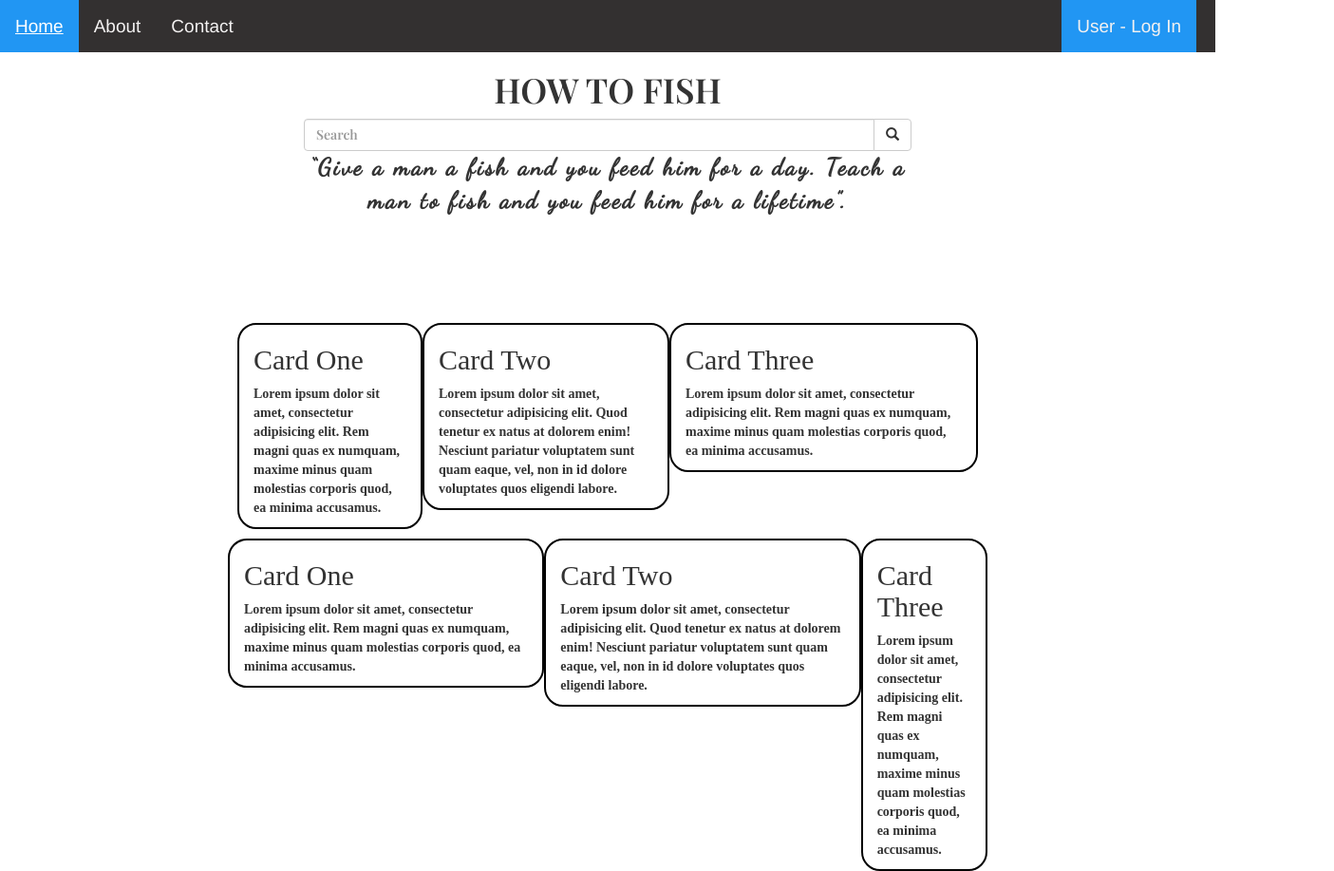
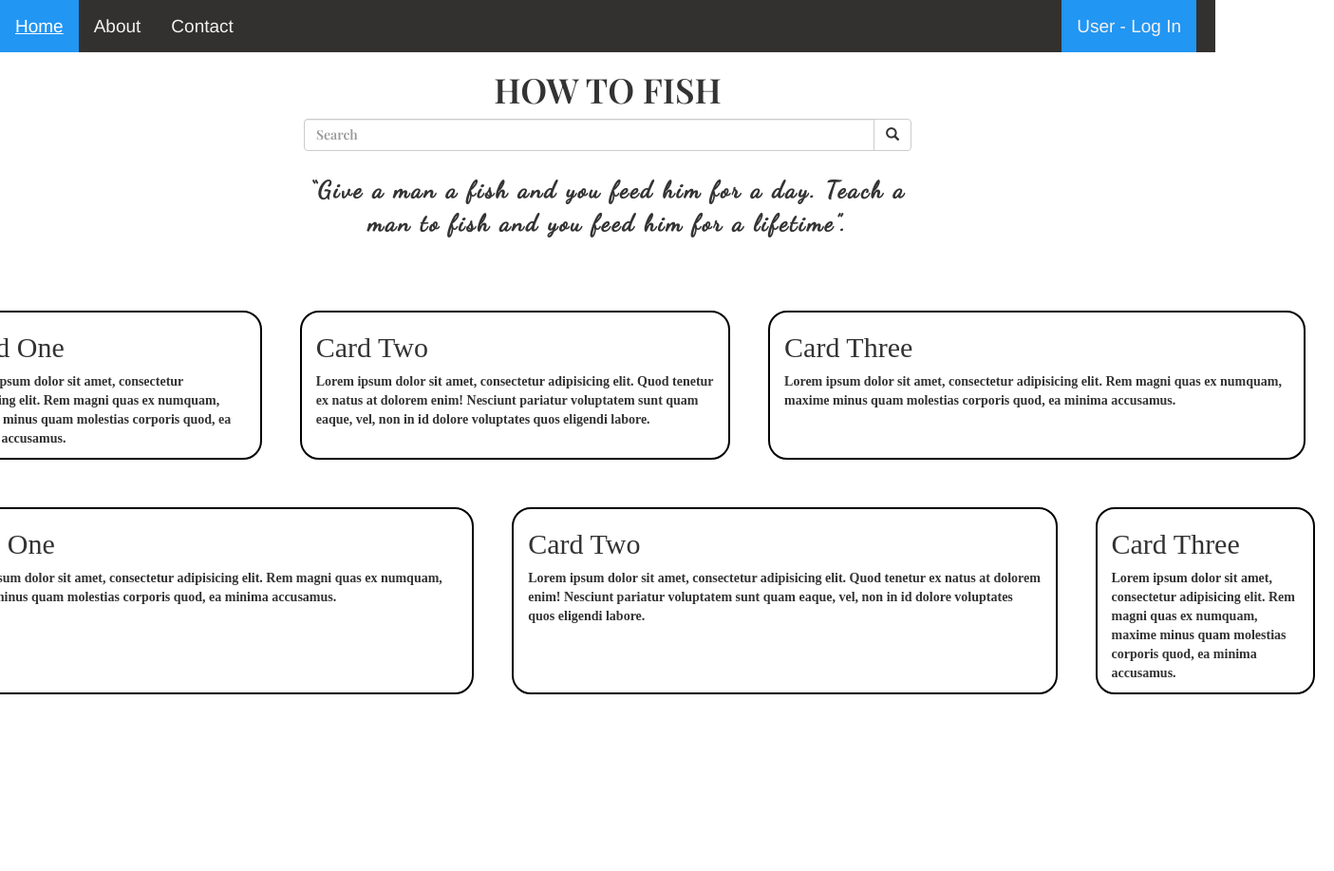
Before and after one commit to jmsn123/htf, a website: page view/index.html in a window 1280 px wide. Shown: the whole page at 95% size, 1405 px wide, since content can reach past the window. After the commit the page ends 800 px from the top, so only its background shows below. Drawn offline with nearby package versions, Linux system fonts and the light colour scheme; files that its build step writes are made by us from their sources; a web font is replaced by a local one.

Commit message:
new update to css

```diff
--- a/assest/css/style.css
+++ b/assest/css/style.css
@@ -1,9 +1,6 @@
-
-
 body {
     margin: 0;
     font-family: 'Cormorant Unicase', serif;
-
 }
 
 .navbar-up {
@@ -20,9 +17,7 @@ body {
     text-decoration: none;
     font-size: 19px;
     text-decoration-style: none;
-
 }
-
 
 .navbar-up a:hover {
     background-color: #ddd;
@@ -67,7 +62,9 @@ body {
     .navbar-up .search-container {
         float: none;
     }
-  .navbar-up a, .navbar-up input[type=text], .navbar-up .search-container button {
+    .navbar-up a,
+    .navbar-up input[type=text],
+    .navbar-up .search-container button {
         float: none;
         display: block;
         text-align: left;
@@ -79,29 +76,33 @@ body {
         border: 1px solid #ccc;
     }
 }
-#search-bar{
 
+#search-bar {
     margin: auto;
     width: 50%;
+}
 
-}
-.navbar-up a.user{
+.navbar-up a.user {
     float: right;
     margin-right: 20px;
     background-color: #2196F3;
 }
 
 .navbar-up a:active {
-  color:red;
+    color: red;
     background-color: transparent;
     text-decoration: none;
 }
-#quote{
+
+#quote {
     font-weight: bold;
     font-size: 25px;
     font-family: 'Dancing Script', cursive;
     letter-spacing: .1em;
+    margin-top: 2.4rem;
 }
+
+
 /*
 #backpic{
 
@@ -109,32 +110,44 @@ font-weight: bold;
 
 
 } */
-.container-fluid{
-  margin-top: 100px;
-  /* padding: 10px; */
+
+.container-fluid {
+    display: flex;
+    flex-flow: column;
+    justify-content: center;
+    align-items: center;
+    margin-top: 2rem;
     height: 500px;
-  width: 800px;
+    width: 20rem;
+}
 
+.row {
+    width: 150rem;
+    display: flex;
 }
-.card{
+
+.cards {
+    margin: 2rem;
+}
+
+.card {
     /* margin: auto; */
     font-family: 'Crimson Text', serif;
     font-weight: bold;
 }
-h1{
+
+h1 {
     font-size: 20px;
     font-family: 'Playfair Display', serif;
     font-weight: bold;
 }
-aside{
 
+aside {
     margin-top: 65px;
     margin-left: 30px;
     font-family: 'Crimson Text', serif;
     font-weight: bold;
-
 }
-
 
 
 /* @media (min-width: 576px) { ... }
--- a/server.js
+++ b/server.js
@@ -4,7 +4,6 @@ const session = require("express-session");
 const exphbs = require("express-handlebars");
 const routes = require("./controller");
 const helpers = require("./utils/helpers");
-
 const sequelize = require("./config/connection");
 const SequelizeStore = require("connect-session-sequelize")(session.Store);
 const firebase = require("./config/firebase");
--- a/view/index.html
+++ b/view/index.html
@@ -3,7 +3,7 @@
 
 <head>
     <meta name="viewport" content="width=device-width, initial-scale=1">
-  <link rel="stylesheet" href="./assest/css/style.css">
+    <link rel="stylesheet" href="../assest/css/style.css">
     <link rel="stylesheet" href="https://maxcdn.bootstrapcdn.com/bootstrap/3.4.1/css/bootstrap.min.css">
     <link rel="preconnect" href="https://fonts.gstatic.com">
     <link rel="preconnect" href="https://fonts.gstatic.com">
@@ -49,8 +49,8 @@
                         </div>
                     </div>
                 </form>
-        <p id="quote">“Give a man a fish and you feed him for a day. Teach a man to fish and you feed him for a
-          lifetime”.</p>
+                <p id="quote">“Give a man a fish and you feed him for a day. Teach a man to fish and you feed him for a lifetime”.
+                </p>
 
 
             </div>
@@ -64,14 +64,12 @@
 
             <!-- Content Row -->
             <div class="row" style="padding: 10px;">
-        <div class="col-md-3 " style="border : 2px solid black ; border-radius: 20px; ">
+                <div class=" cards col-md-3 " style="border : 2px solid black ; border-radius: 20px; ">
                     <div class="card h-100">
                         <div class="card">
                             <div class="card-body">
                                 <h2 class="card-title">Card One</h2>
-                <p class="card-text">Lorem ipsum dolor sit amet, consectetur adipisicing elit. Rem magni quas ex
-                  numquam,
-                  maxime minus quam molestias corporis quod, ea minima accusamus.</p>
+                                <p class="card-text">Lorem ipsum dolor sit amet, consectetur adipisicing elit. Rem magni quas ex numquam, maxime minus quam molestias corporis quod, ea minima accusamus.</p>
                             </div>
                         </div>
                     </div>
@@ -79,14 +77,12 @@
 
 
                 <!-- /.col-md-4 -->
-        <div class="col-md-4 " style="border : 2px solid black ; border-radius: 20px;">
+                <div class=" cards col-md-4 " style="border : 2px solid black ; border-radius: 20px;">
                     <div class="card h-100">
                         <div class="card">
                             <div class="card-body">
                                 <h2 class="card-title">Card Two</h2>
-                <p class="card-text">Lorem ipsum dolor sit amet, consectetur adipisicing elit. Quod tenetur ex natus at
-                  dolorem enim! Nesciunt pariatur voluptatem sunt quam eaque, vel, non in id dolore voluptates quos
-                  eligendi labore.</p>
+                                <p class="card-text">Lorem ipsum dolor sit amet, consectetur adipisicing elit. Quod tenetur ex natus at dolorem enim! Nesciunt pariatur voluptatem sunt quam eaque, vel, non in id dolore voluptates quos eligendi labore.</p>
                             </div>
                         </div>
                     </div>
@@ -94,14 +90,12 @@
 
 
                 <!-- /.col-md-4 -->
-        <div class="col-md-5 pl-5" style="border : 2px solid black ; border-radius: 20px;">
+                <div class=" cards col-md-5 pl-5" style="border : 2px solid black ; border-radius: 20px;">
                     <div class="card h-100">
                         <div class="card">
                             <div class="card-body">
                                 <h2 class="card-title">Card Three</h2>
-                <p class="card-text">Lorem ipsum dolor sit amet, consectetur adipisicing elit. Rem magni quas ex
-                  numquam,
-                  maxime minus quam molestias corporis quod, ea minima accusamus.</p>
+                                <p class="card-text">Lorem ipsum dolor sit amet, consectetur adipisicing elit. Rem magni quas ex numquam, maxime minus quam molestias corporis quod, ea minima accusamus.</p>
                             </div>
                         </div>
                     </div>
@@ -115,14 +109,12 @@
 
 
             <div class="row">
-        <div class="col-md-5 " style="border : 2px solid black ; border-radius: 20px;">
+                <div class=" cards col-md-5 " style="border : 2px solid black ; border-radius: 20px;">
                     <div class="card h-100">
                         <div class="card">
                             <div class="card-body">
                                 <h2 class="card-title">Card One</h2>
-                <p class="card-text">Lorem ipsum dolor sit amet, consectetur adipisicing elit. Rem magni quas ex
-                  numquam,
-                  maxime minus quam molestias corporis quod, ea minima accusamus.</p>
+                                <p class="card-text">Lorem ipsum dolor sit amet, consectetur adipisicing elit. Rem magni quas ex numquam, maxime minus quam molestias corporis quod, ea minima accusamus.</p>
                             </div>
                         </div>
                     </div>
@@ -130,14 +122,12 @@
 
 
                 <!-- /.col-md-4 -->
-        <div class="col-md-5 " style="border : 2px solid black ; border-radius: 20px;">
+                <div class=" cards col-md-5 " style="border : 2px solid black ; border-radius: 20px;">
                     <div class="card h-100">
                         <div class="card">
                             <div class="card-body">
                                 <h2 class="card-title">Card Two</h2>
-                <p class="card-text">Lorem ipsum dolor sit amet, consectetur adipisicing elit. Quod tenetur ex natus at
-                  dolorem enim! Nesciunt pariatur voluptatem sunt quam eaque, vel, non in id dolore voluptates quos
-                  eligendi labore.</p>
+                                <p class="card-text">Lorem ipsum dolor sit amet, consectetur adipisicing elit. Quod tenetur ex natus at dolorem enim! Nesciunt pariatur voluptatem sunt quam eaque, vel, non in id dolore voluptates quos eligendi labore.</p>
                             </div>
                         </div>
                     </div>
@@ -145,14 +135,12 @@
 
 
                 <!-- /.col-md-4 -->
-        <div class="col-md-2 " style="border : 2px solid black ; border-radius: 20px;">
+                <div class=" cards col-md-2 " style="border : 2px solid black ; border-radius: 20px;">
                     <div class="card h-100">
                         <div class="card">
                             <div class="card-body">
                                 <h2 class="card-title">Card Three</h2>
-                <p class="card-text">Lorem ipsum dolor sit amet, consectetur adipisicing elit. Rem magni quas ex
-                  numquam,
-                  maxime minus quam molestias corporis quod, ea minima accusamus.</p>
+                                <p class="card-text">Lorem ipsum dolor sit amet, consectetur adipisicing elit. Rem magni quas ex numquam, maxime minus quam molestias corporis quod, ea minima accusamus.</p>
                             </div>
                         </div>
                     </div>
```
Lines whose indentation alone changed are shown as unchanged.
